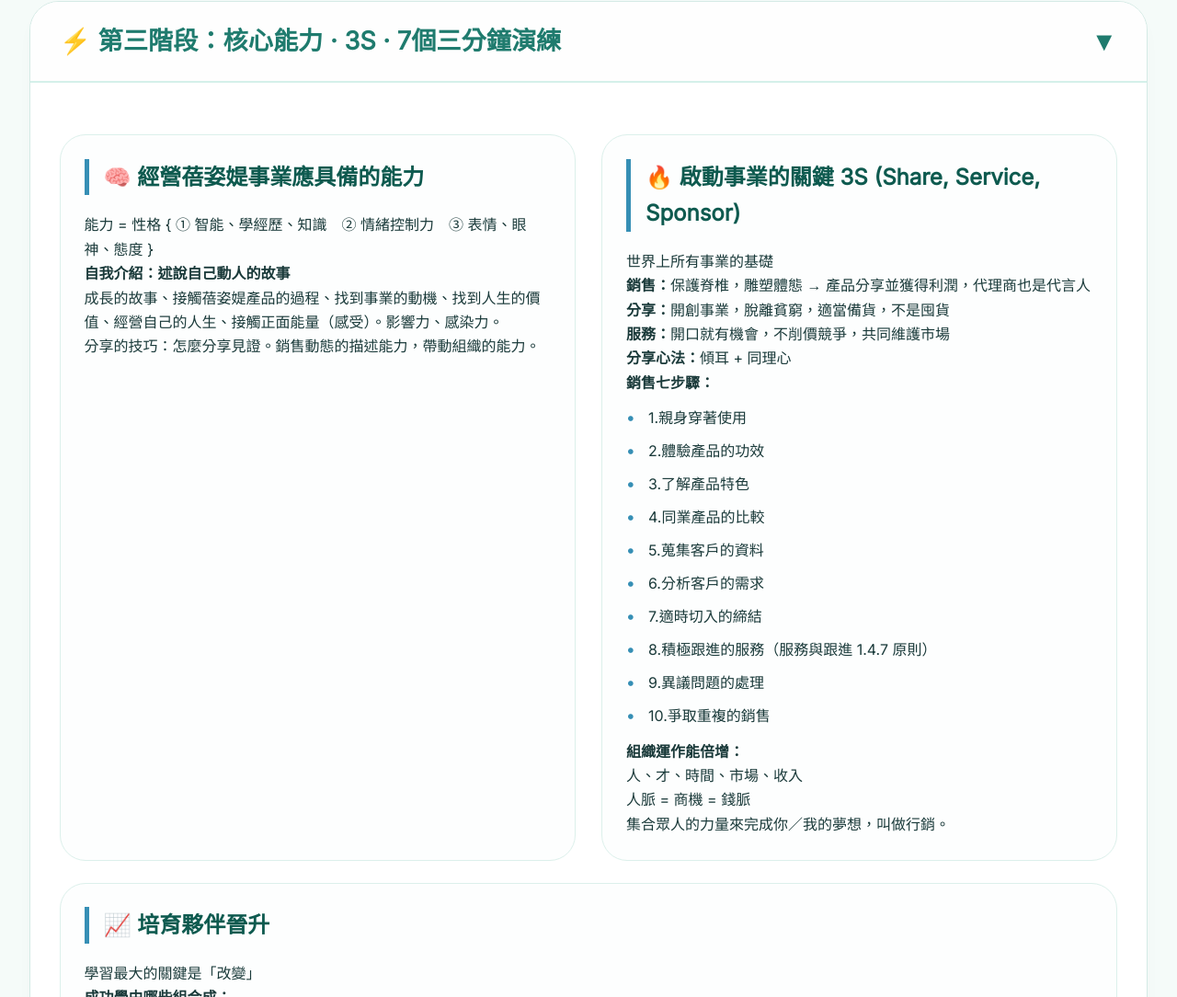
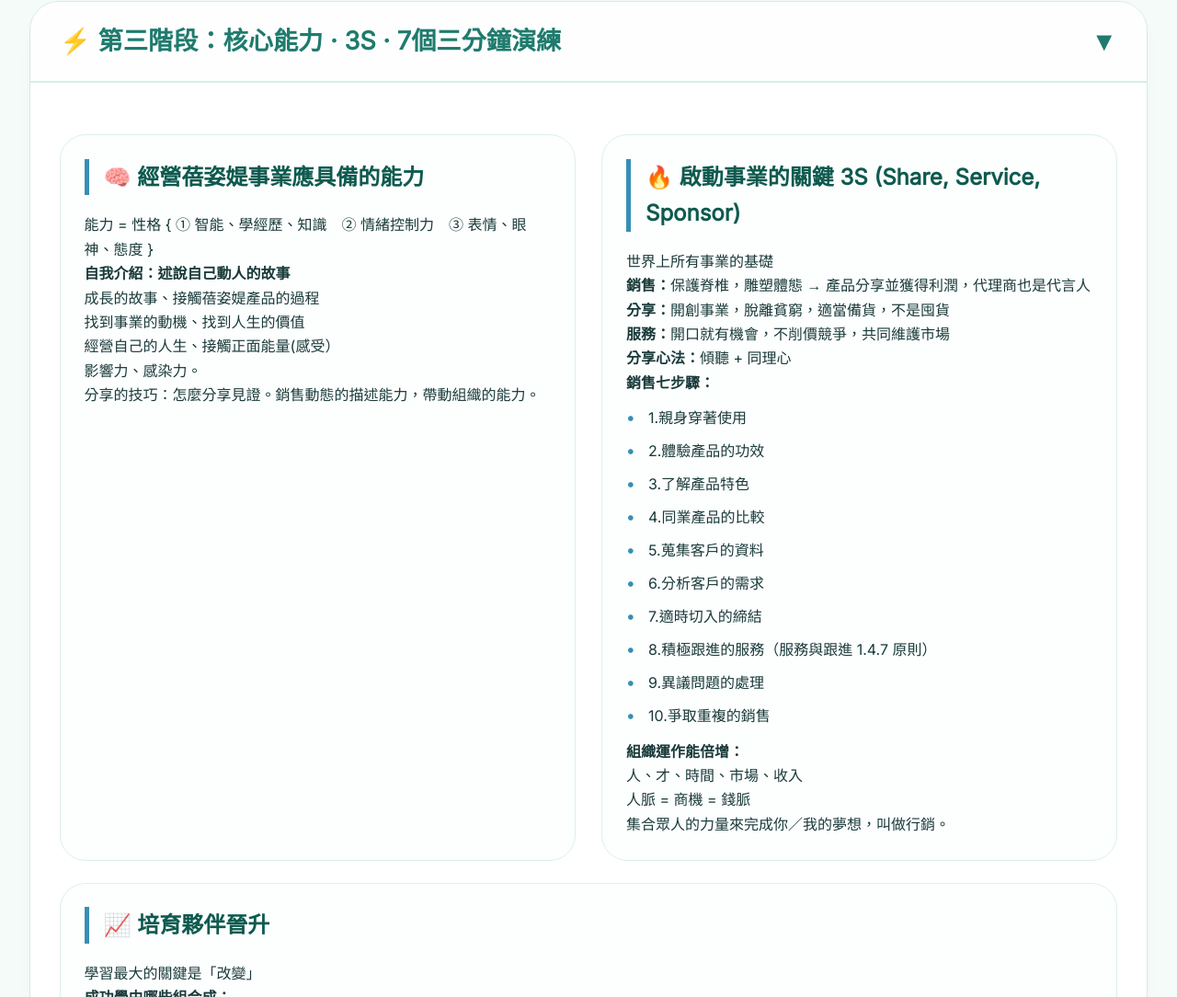
Before and after one commit to linshmin/Wish-Star-Leagur-Education-and-Training-Materials-v1, a plain HTML site: page index.html in a window 1280 px wide. Shown: the part 2410-3494 px from the top of the page at 92% size. Drawn offline with Linux system fonts and the light colour scheme.

Commit message:
Update content in index.html for clarity and structure

```diff
--- a/index.html
+++ b/index.html
@@ -167,8 +167,8 @@
         <div class="module-header"><h2>⚡ 第三階段：核心能力 · 3S · 7個三分鐘演練</h2><span class="toggle-icon">▼</span></div>
         <div class="module-body">
             <div class="card-grid">
-                <div class="info-card"><div class="card-title">🧠 經營蓓姿媞事業應具備的能力</div><p>能力 = 性格 { ① 智能、學經歷、知識　② 情緒控制力　③ 表情、眼神、態度 }</p><p><strong>自我介紹：述說自己動人的故事</strong><br>成長的故事、接觸蓓姿媞產品的過程、找到事業的動機、找到人生的價值、經營自己的人生、接觸正面能量（感受）。影響力、感染力。</p><p>分享的技巧：怎麼分享見證。銷售動態的描述能力，帶動組織的能力。</p></div>
-                <div class="info-card"><div class="card-title">🔥 啟動事業的關鍵 3S (Share, Service, Sponsor)</div><p>世界上所有事業的基礎</p><p><strong>銷售：</strong>保護脊椎，雕塑體態 → 產品分享並獲得利潤，代理商也是代言人</p><p><strong>分享：</strong>開創事業，脫離貧窮，適當備貨，不是囤貨</p><p><strong>服務：</strong>開口就有機會，不削價競爭，共同維護市場</p><p><strong>分享心法：</strong>傾耳 + 同理心</p><p><strong>銷售七步驟：</strong></p><ul class="bullet-list"><li>1.親身穿著使用</li><li>2.體驗產品的功效</li><li>3.了解產品特色</li><li>4.同業產品的比較</li><li>5.蒐集客戶的資料</li><li>6.分析客戶的需求</li><li>7.適時切入的締結</li><li>8.積極跟進的服務（服務與跟進 1.4.7 原則）</li><li>9.異議問題的處理</li><li>10.爭取重複的銷售</li></ul><p><strong>組織運作能倍增：</strong><p>人、才、時間、市場、收入<p>人脈 = 商機 = 錢脈<p>集合眾人的力量來完成你／我的夢想，叫做行銷。</p></div>
+                <div class="info-card"><div class="card-title">🧠 經營蓓姿媞事業應具備的能力</div><p>能力 = 性格 { ① 智能、學經歷、知識　② 情緒控制力　③ 表情、眼神、態度 }</p><p><strong>自我介紹：述說自己動人的故事</strong><br>成長的故事、接觸蓓姿媞產品的過程<p>找到事業的動機、找到人生的價值<p>經營自己的人生、接觸正面能量(感受）<p>影響力、感染力。</p><p>分享的技巧：怎麼分享見證。銷售動態的描述能力，帶動組織的能力。</p></div>
+                <div class="info-card"><div class="card-title">🔥 啟動事業的關鍵 3S (Share, Service, Sponsor)</div><p>世界上所有事業的基礎</p><p><strong>銷售：</strong>保護脊椎，雕塑體態 → 產品分享並獲得利潤，代理商也是代言人</p><p><strong>分享：</strong>開創事業，脫離貧窮，適當備貨，不是囤貨</p><p><strong>服務：</strong>開口就有機會，不削價競爭，共同維護市場</p><p><strong>分享心法：</strong>傾聽 + 同理心</p><p><strong>銷售七步驟：</strong></p><ul class="bullet-list"><li>1.親身穿著使用</li><li>2.體驗產品的功效</li><li>3.了解產品特色</li><li>4.同業產品的比較</li><li>5.蒐集客戶的資料</li><li>6.分析客戶的需求</li><li>7.適時切入的締結</li><li>8.積極跟進的服務（服務與跟進 1.4.7 原則）</li><li>9.異議問題的處理</li><li>10.爭取重複的銷售</li></ul><p><strong>組織運作能倍增：</strong><p>人、才、時間、市場、收入<p>人脈 = 商機 = 錢脈<p>集合眾人的力量來完成你／我的夢想，叫做行銷。</p></div>
             </div>
             <div class="info-card"><div class="card-title">📈 培育夥伴晉升</div><p>學習最大的關鍵是「改變」</p><p><strong>成功學由哪些組合成：</strong></p><ul class="bullet-list"><li>① 個人學習能力(7個三分鐘)：自我介紹、產品、代理制度、公司、開箱話術、見證分享、事業分享</li><li>② 個人開發能力：取得他對你的信賴、把真誠拿出來、看出對方的需求，願意信賴</li><li>③ 運作能力：家庭聚會、進公司、公司課程（基礎班、儲備幹部班）</li></ul><p>行動指南：找到自己的動機、目標，進行「佈局」，修正調整自己的人脈，做對事</p></div>
             <div class="seven-grid">
```
